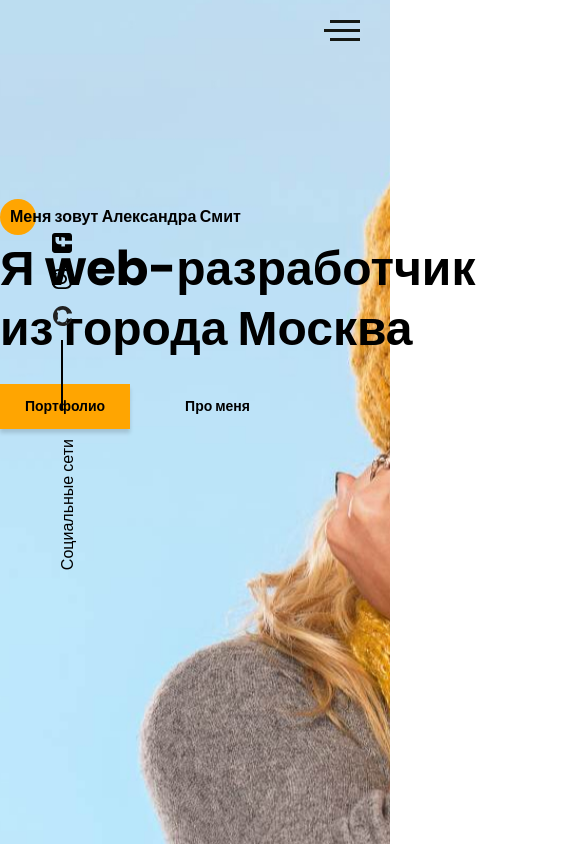
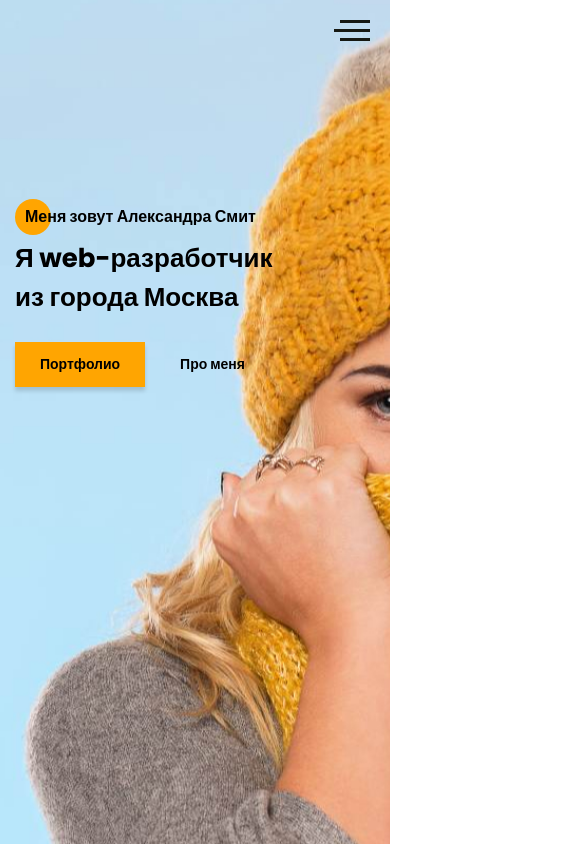
Before and after one commit to PrihodkoMax/PORTFOLIO, a website: page src/index.html in a window 390 px wide. Shown: the top 846 px of the page, 585 px wide, since content can reach past the window. Drawn offline with Linux system fonts and the light colour scheme.

Commit message:
Adapted Promo section

```diff
--- a/src/index.html
+++ b/src/index.html
@@ -103,7 +103,7 @@
 		</div>
 	</div>
 
-	<section class="aboutme">
+	<!-- <section class="aboutme">
 		<div class="container">
 			<div class="aboutme__wrapper">
 				<div class="aboutme__img">
@@ -157,9 +157,9 @@
 				</div>
 			</div>
 		</div>
-	</section>
+	</section> -->
 
-	<section class="resume">
+	<!-- <section class="resume">
 		<div class="container">
 			<h2 class="title title_fz16 resume__subtitle">Опыт</h2>
 			<div class="title resume__title">Чем я буду полезна</div>
@@ -238,9 +238,9 @@
 				</div>
 			</div>
 		</div>
-	</section>
+	</section> -->
 
-	<section class="skills">
+	<!-- <section class="skills">
 		<div class="container">
 			<h2 class="title title_fz16 resume__subtitle">Навыки</h2>
 			<div class="title resume__title">Что я использую в работе</div>
@@ -373,9 +373,9 @@
 				</div>
 			</div>
 		</div>
-	</section>
+	</section> -->
 
-	<section id="prtfl" class="portfolio">
+	<!-- <section id="prtfl" class="portfolio">
 		<div class="container">
 			<h2 class="title title_fz16 resume__subtitle">Портфолио</h2>
 			<div class="title resume__title">Мои работы</div>
@@ -406,9 +406,9 @@
 				</a>
 			</div>
 		</div>
-	</section>
+	</section> -->
 
-	<section class="price">
+	<!-- <section class="price">
 		<div class="container">
 			<h2 class="title title_fz16 resume__subtitle">Прайс-лист</h2>
 			<hr class="divider">
@@ -445,9 +445,9 @@
 				</div>
 			</div>
 		</div>
-	</section>
+	</section> -->
 
-	<section class="contacts">
+	<!-- <section class="contacts">
 		<div class="container">
 			<div class="contacts__wrapper">
 				<div class="aboutme__photo">
@@ -490,7 +490,7 @@
 				</div>
 			</div>
 		</div>
-	</section>
+	</section> -->
 
 	<script src="js/script.js"></script>
 </body>
--- a/src/sass/blocks/_aboutme.scss
+++ b/src/sass/blocks/_aboutme.scss
@@ -5,9 +5,8 @@
 		padding-right: 100px;
 		display: grid;
 		grid-template-columns: 400px auto;
-		grid-template-rows: 1fr 1fr;
-		// grid-template-rows: minmax(245px, auto) minmax(245px, auto);
-		// grid-auto-rows: minmax(245px, auto);
+		grid-template-rows: minmax(245px, auto) minmax(245px, auto);
+		grid-auto-rows: minmax(245px, auto);
 		column-gap: 70px;
 	}
 	&__img {
--- /dev/null
+++ b/src/sass/blocks/_media.scss
@@ -0,0 +1,71 @@
+@media (max-width: 1400px) {
+	.container {
+		max-width: 1140px;
+	}
+	.sidepanel {
+		display: none;
+	}
+}
+
+@media (max-width: 1200px) {
+	.container {
+		max-width: 960px;
+	}
+}
+
+@media (max-width: 992px) {
+	.container {
+		max-width: 720px;
+	}
+	.hamburger {
+		right: 20px;
+	}
+	.title {
+		&_fz48 {
+			font-size: 45px;
+		}
+	}
+	.promo {
+		&__title {
+			width: 490px;
+		}
+	}
+}
+
+@media (max-width: 768px) {
+	.container {
+		max-width: 540px;
+	}
+	.title {
+		&_fz48 {
+			font-size: 40px;
+		}
+	}
+	.promo {
+		&__title {
+			width: 440px;
+		}
+	}
+}
+
+@media (max-width: 576px) {
+	.container {
+		width: 100%;
+		padding: 0 15px;
+	}
+	.title {
+		&_fz48 {
+			font-size: 26px;
+			line-height: 39px;
+		}
+	}
+	.promo {
+		background: url(../img/main_bg.jpg) no-repeat 57% / cover;
+		&__title {
+			width: 290px;
+		}
+		&__btns {
+			width: 230px;
+		}
+	}
+}
--- a/src/sass/style.scss
+++ b/src/sass/style.scss
@@ -51,3 +51,4 @@
 @import 'blocks/portfolio';
 @import 'blocks/price';
 @import 'blocks/contacts';
+@import 'blocks/media';
```
Also changed, not shown: src/css/style.min.css, 1 other file.
